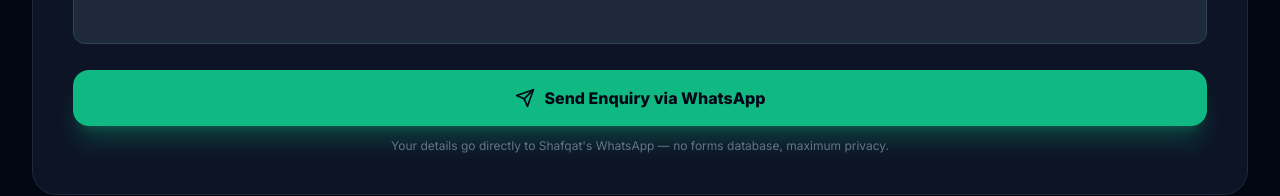
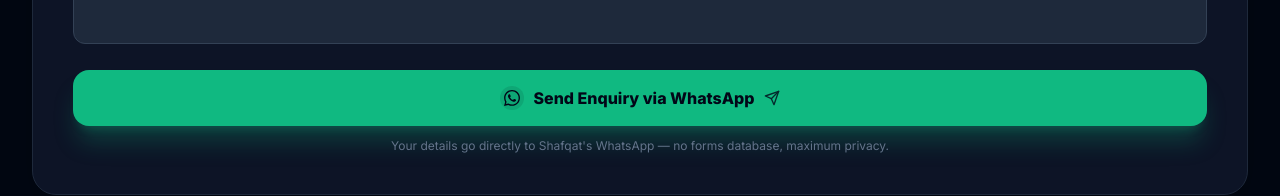
Before and after one commit to Shafqat-Ullah/Shafqat-portfolio-1, a React (Vite) app: page / in a window 1280 px wide. Shown: the part 10286-10482 px from the top of the page. Built offline with nearby package versions, Linux system fonts and the light colour scheme.

Commit message:
Add WhatsApp icon to enquiry form submit button and improve styling

```diff
--- a/src/components/Contact.jsx
+++ b/src/components/Contact.jsx
@@ -344,10 +344,13 @@
             <div className="md:col-span-2">
               <button
                 type="submit"
-                className="w-full py-4 rounded-2xl bg-emerald-500 hover:bg-emerald-600 text-slate-950 font-extrabold text-base shadow-xl shadow-emerald-500/25 hover:scale-[1.01] active:scale-95 transition-all flex items-center justify-center gap-2.5 group"
+                className="w-full py-4 rounded-2xl bg-emerald-500 hover:bg-emerald-600 text-slate-950 font-extrabold text-base shadow-xl shadow-emerald-500/25 hover:shadow-emerald-500/50 hover:scale-[1.02] active:scale-95 transition-all flex items-center justify-center gap-2.5 group"
               >
-                <Send className="w-5 h-5 group-hover:translate-x-1 transition-transform" />
+                <span className="w-6 h-6 rounded-full bg-slate-950/10 flex items-center justify-center shrink-0">
+                  <WhatsAppIcon className="w-4 h-4 text-slate-950" />
+                </span>
                 <span>Send Enquiry via WhatsApp</span>
+                <Send className="w-4 h-4 opacity-80 group-hover:translate-x-1 transition-transform" />
               </button>
               <p className={`text-center text-xs mt-3 ${isDark ? 'text-slate-500' : 'text-slate-500'}`}>
                 Your details go directly to Shafqat's WhatsApp — no forms database, maximum privacy.
```
